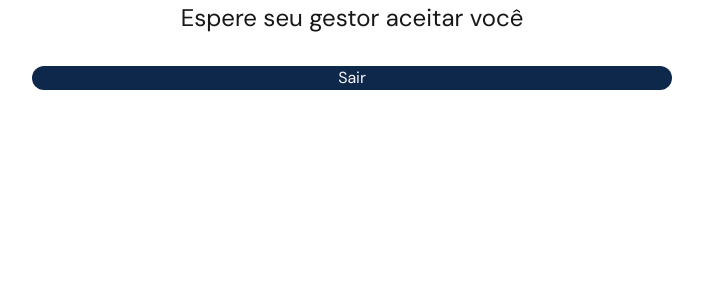
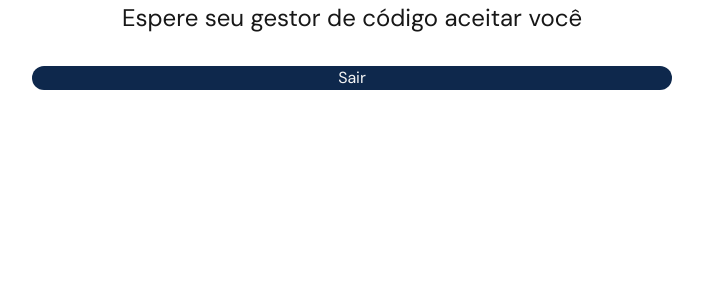
Before and after one commit to Joao-Victor1213/Controle_de_estoque, a Next.js app: page /sistema/PaginaDeEsperaGestor in a window 1280 px wide. Shown: the top 300 px of the page, without its empty margins (288-991 px from the left). Built offline with nearby package versions, Linux system fonts and the light colour scheme; no server answers.

Commit message:
Adição do código na página de espera

```diff
--- a/src/pages/sistema/PaginaDeEsperaGestor.tsx
+++ b/src/pages/sistema/PaginaDeEsperaGestor.tsx
@@ -2,10 +2,10 @@ import useAuthContext from "@/data/hooks/hookAuthContext"
 import Styles from '@/styles/PaginaDeEsperaGestor.module.css'
 
 export default function PaginaDeEsperaGestor(){
-    const {cleanUsuario}= useAuthContext()
+    const {cleanUsuario, usuario}= useAuthContext()
     return(
     <div className={Styles.pagina}>
-        <p className={Styles.titulo}>Espere seu gestor aceitar você</p>
+        <p className={Styles.titulo}>Espere seu gestor de código {usuario?.codigo} aceitar você</p>
         <button onClick={()=>{cleanUsuario()}} className={Styles.botao}> Sair</button>
     </div>)
 }
```
